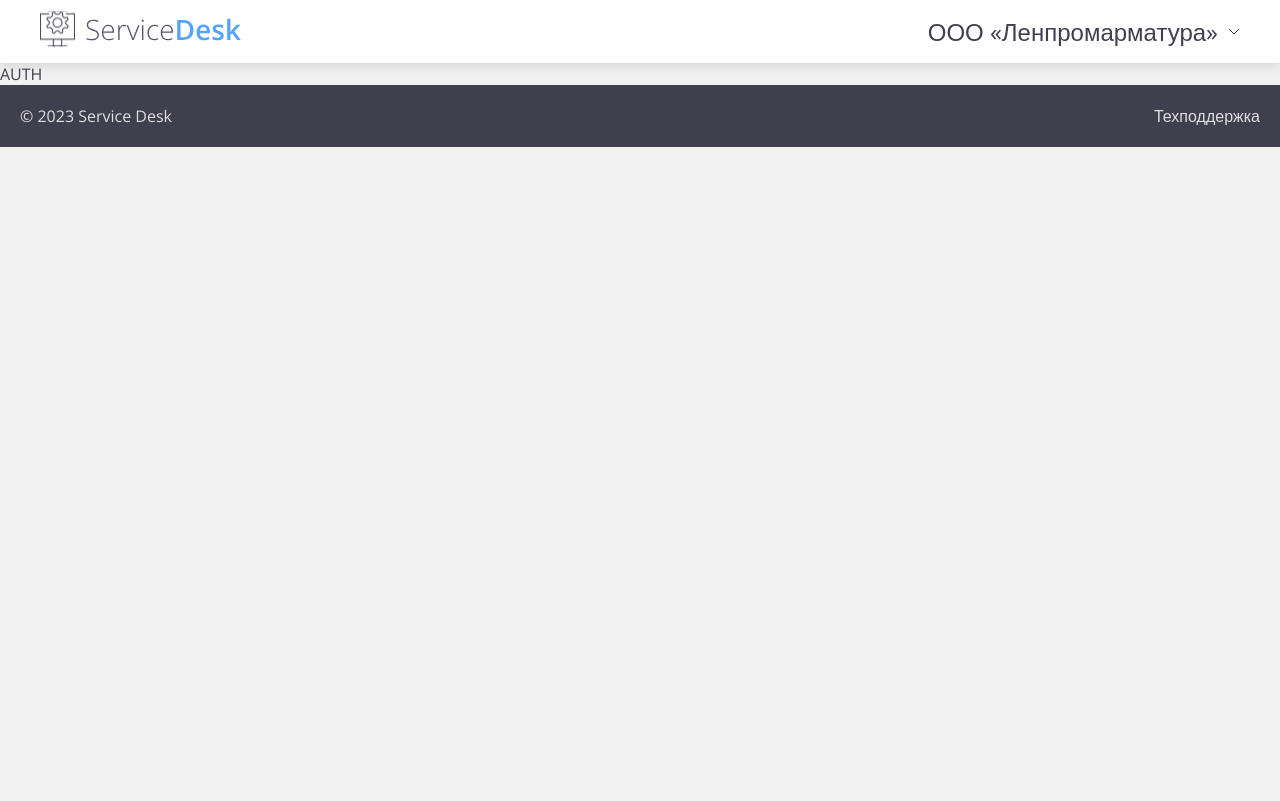
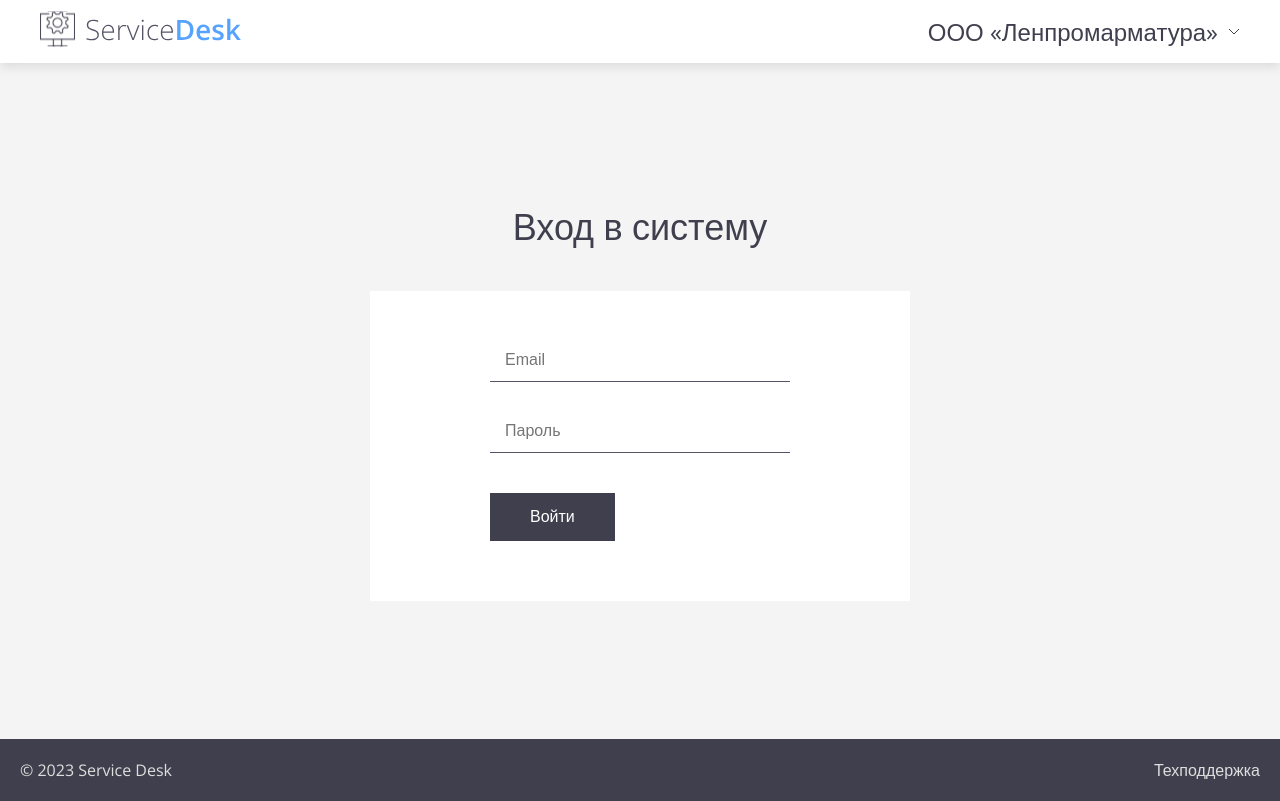
Before and after one commit to batischeva/service-desk-frontend, a React (Create React App) app: page / in a window 1280 px wide. Built offline with nearby package versions, Linux system fonts and the light colour scheme.

Commit message:
auth page layout done

```diff
--- a/src/components/Header.js
+++ b/src/components/Header.js
@@ -3,11 +3,22 @@ import { Context } from '../index';
 import '../style/Header.css';
 import logo from '../icon/header-logo.svg';
 import headerArrow from '../icon/header-arrow.svg';
+import { observer } from 'mobx-react-lite';
 
-const Header = () => {
+const Header = observer(() => {
   const {user} = useContext(Context);
   return (
     <header>
+      {user.isAuth ?
+        <div className='header-container auth-header-container'>
+          <span>
+            <a href='#' className='header-company-link'>
+              ООО &laquo;Ленпромарматура&raquo;
+              <img src={headerArrow} />
+            </a>
+          </span>
+        </div>
+        :
         <div className='header-container'>
           <span className='header-logo'>
             <a href='#'>
@@ -21,8 +32,9 @@ const Header = () => {
             </a>
           </span>
         </div>
+      }
     </header>
   );
-};
+});
 
 export default Header;
--- a/src/pages/Auth.js
+++ b/src/pages/Auth.js
@@ -1,10 +1,24 @@
 import React from 'react';
+import '../style/Auth.css';
 
 const Auth = () => {
   return (
-    <div>
-      AUTH
-    </div>
+    <main className='container' style={{height: window.innerHeight - 124}}>
+      <div className='auth-block'>
+        <h1 className='auth-header'>
+          Вход в систему
+        </h1>
+        <form className='auth-form'>
+          <fieldset className='auth-form-fieldset'>
+            <input type='text' placeholder='Email' className='auth-form-input'/>
+            <input type='text' placeholder='Пароль' className='auth-form-input'/>
+          </fieldset>
+          <button className='form-btn'>
+            Войти
+          </button>
+        </form>
+      </div>
+    </main>
   );
 };
 
--- a/src/style/App.css
+++ b/src/style/App.css
@@ -20,7 +20,7 @@ body {
   font-size: 16px;
   font-weight: 400;
   color: #403F4E;
-  background-color: #F1F1F1;
+  background-color: #f4f4f4;
 }
 
 a {
@@ -52,11 +52,3 @@ p {
 img {
   max-width: 100%;
 }
-
-.container {
-  display: flex;
-  flex-direction: column;
-  margin: 0 auto;
-  width: 1200px;
-  min-height: 100%;
-}
--- /dev/null
+++ b/src/style/Auth.css
@@ -0,0 +1,45 @@
+.container {
+  display: flex;
+  flex-direction: column;
+  justify-content: center;
+  align-items: center;
+}
+
+.auth-header {
+  margin-bottom: 40px;
+  font-size: 36px;
+  font-weight: 300;
+  text-align: center;
+}
+
+.auth-form {
+  display: flex;
+  flex-direction: column;
+  gap: 40px;
+  padding: 60px 120px;
+  background-color: #fff;
+}
+
+.auth-form-fieldset {
+  display: flex;
+  flex-direction: column;
+  gap: 40px;
+  width: 300px;
+}
+
+.auth-form-input {
+  padding: 0 15px 12px;
+  border-bottom: 1px solid #565568;
+  font-size: 16px;
+  color: #565568;
+  outline: 0;
+}
+
+.form-btn {
+  align-self: start;
+  padding: 15px 40px;
+  font-size: 16px;
+  color: #fff;
+  background-color: #403F4E;
+  cursor: pointer;
+}
--- a/src/style/Header.css
+++ b/src/style/Header.css
@@ -10,6 +10,10 @@ header {
   padding: 10px 40px;
 }
 
+.auth-header-container {
+  justify-content: end;
+}
+
 .header-company-link {
   display: flex;
   gap: 10px;
```
Lines whose indentation alone changed are shown as unchanged.
